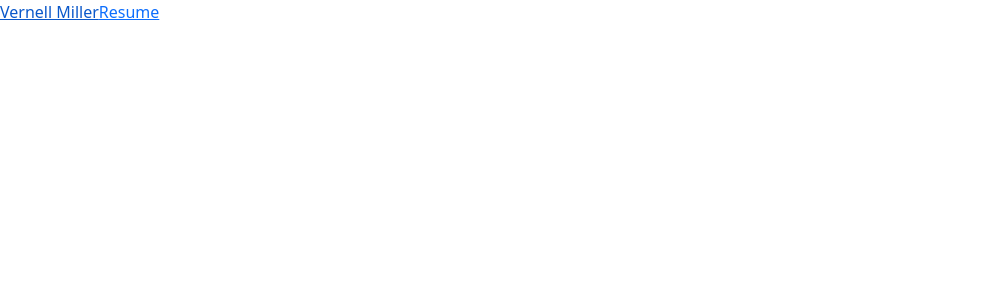
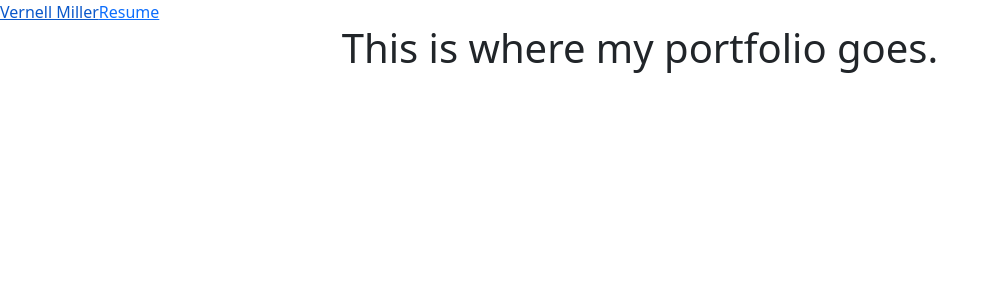
Before and after one commit to VernellMiller/react-portfolio, a React (Create React App) app: page /portfolio in a window 1280 px wide. Shown: the top 300 px of the page, without its empty margins (0-999 px from the left). Built offline with nearby package versions, Linux system fonts and the light colour scheme.

Commit message:
creates and imports portfolio page

```diff
--- a/src/App.js
+++ b/src/App.js
@@ -3,7 +3,9 @@ import './App.css';
 
 import { Route, Switch } from "react-router-dom";
 import Nav from './components/Nav';
+import Introduction from "./components/Introduction";
 import MainImage from './components/MainImage';
+import Portfolio from "./pages/Portfolio";
 import Resume from "./pages/Resume";
 
 import Button from "react-bootstrap/Button"
@@ -17,11 +19,16 @@ function App() {
         <Nav />
         <Switch>
           <Route exact path="/">
+            <Introduction />
             <MainImage />
           </Route>
 
           <Route path="/resume">
             <Resume />
+          </Route>
+
+          <Route path="/portfolio">
+            <Portfolio />
           </Route>
         </Switch>
 
--- /dev/null
+++ b/src/pages/Portfolio.js
@@ -0,0 +1,9 @@
+import React from "react";
+
+const Portfolio = (props) => {
+    return(
+        <h1>This is where my portfolio goes.</h1>
+    );
+};
+
+export default Portfolio;
```
